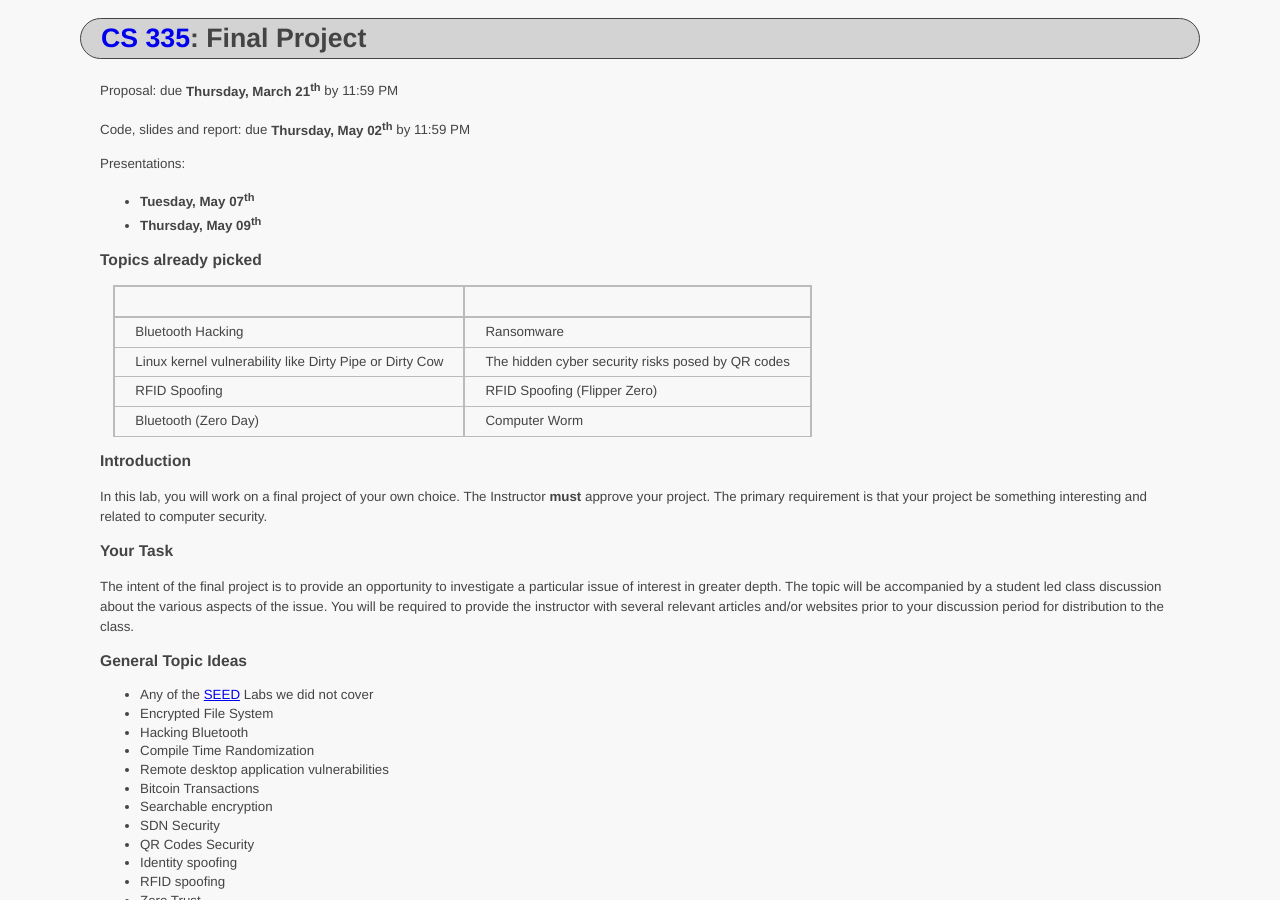
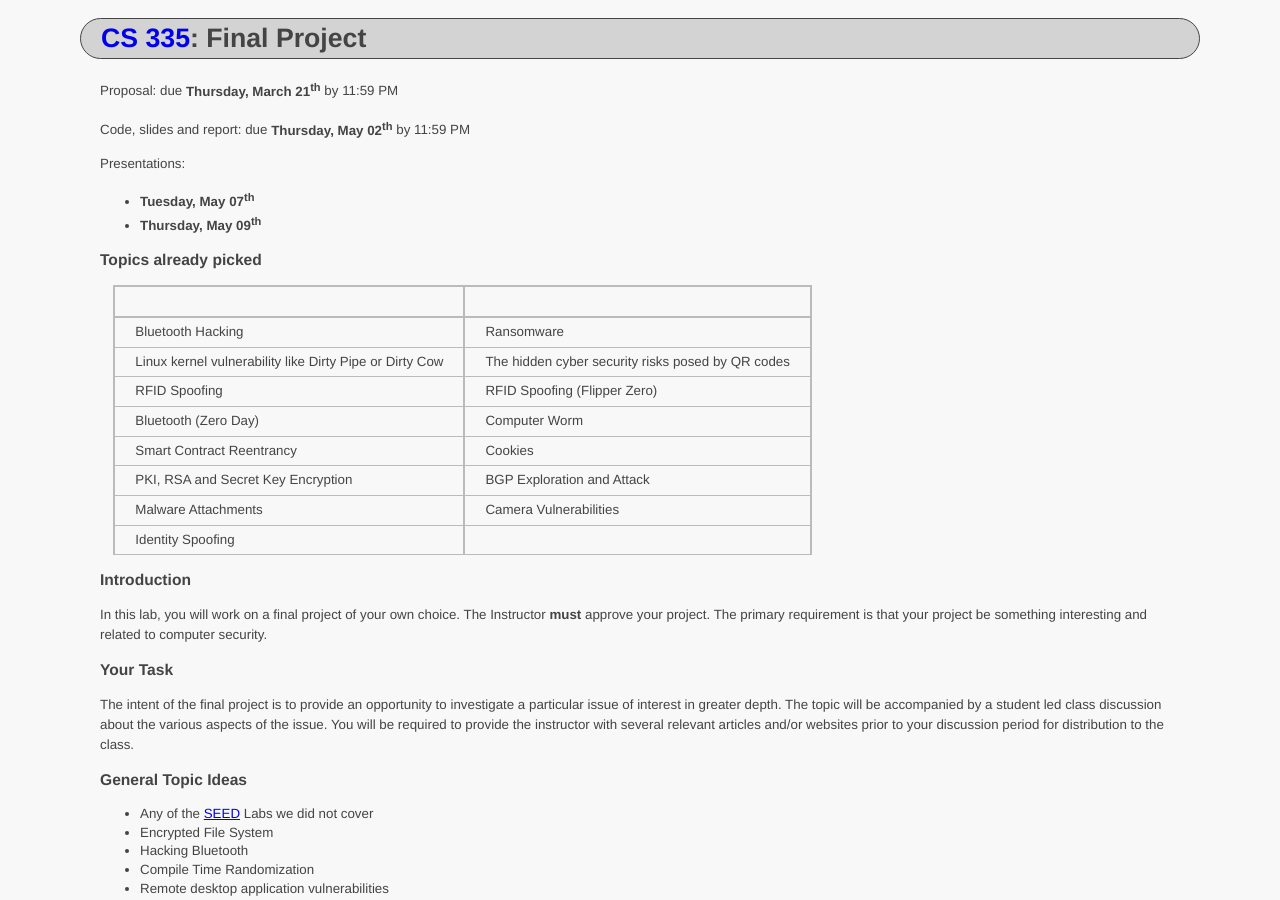
Before and after one commit to ycpcs/cs335-spring2024, a Jekyll site: the page built from assignments/project.md, in a window 1280 px wide and 900 px high. Built offline with Jekyll 4.4.1, drawn with Linux system fonts in a browser that asks for light colours.

Commit message:
add projects

```diff
--- a/assignments/project.md
+++ b/assignments/project.md
@@ -19,8 +19,11 @@ Presentations:
 Bluetooth Hacking | Ransomware |
 Linux kernel vulnerability like Dirty Pipe or Dirty Cow | The hidden cyber security risks posed by QR codes
 RFID Spoofing | RFID Spoofing (Flipper Zero)
-Bluetooth (Zero Day) | Computer Worm |
-
+Bluetooth (Zero Day) | Computer Worm
+Smart Contract Reentrancy | Cookies
+PKI, RSA and Secret Key Encryption | BGP Exploration and Attack
+Malware Attachments | Camera Vulnerabilities
+Identity Spoofing |
 
 ### Introduction
 
```
